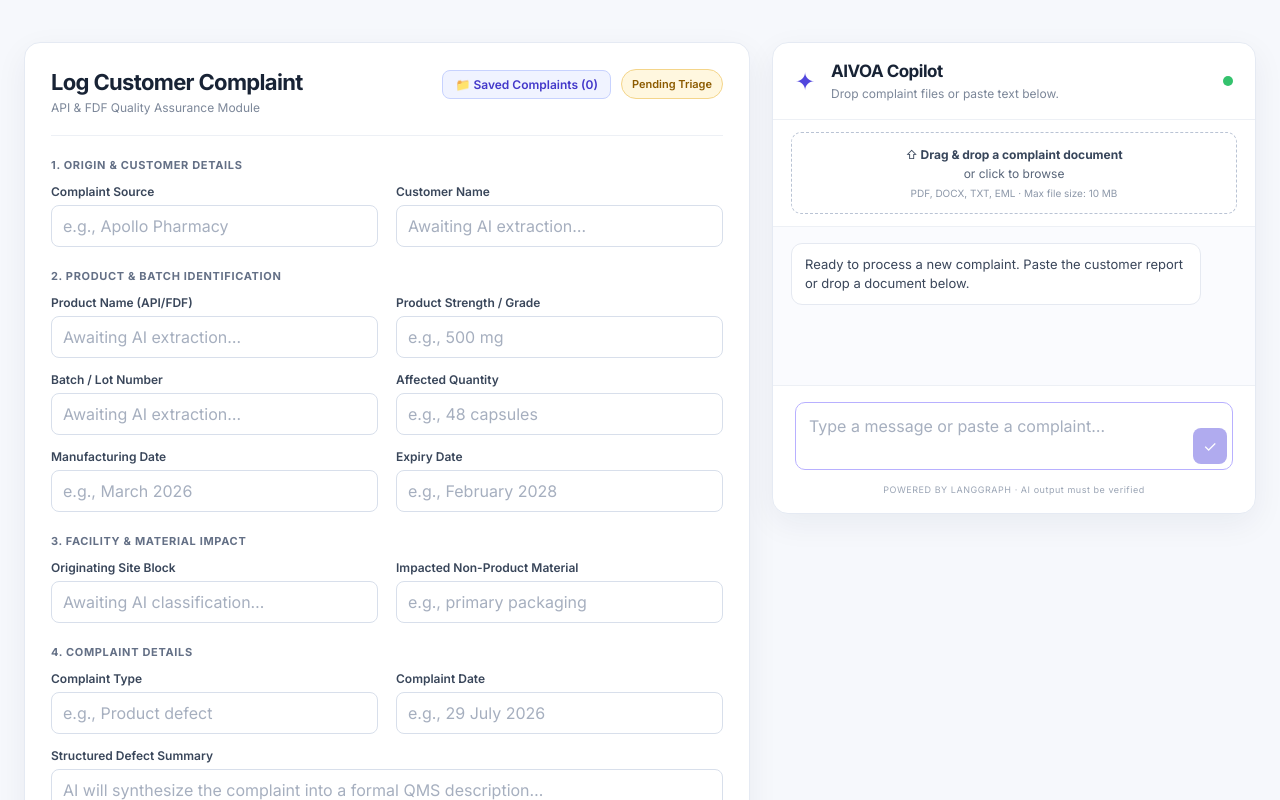
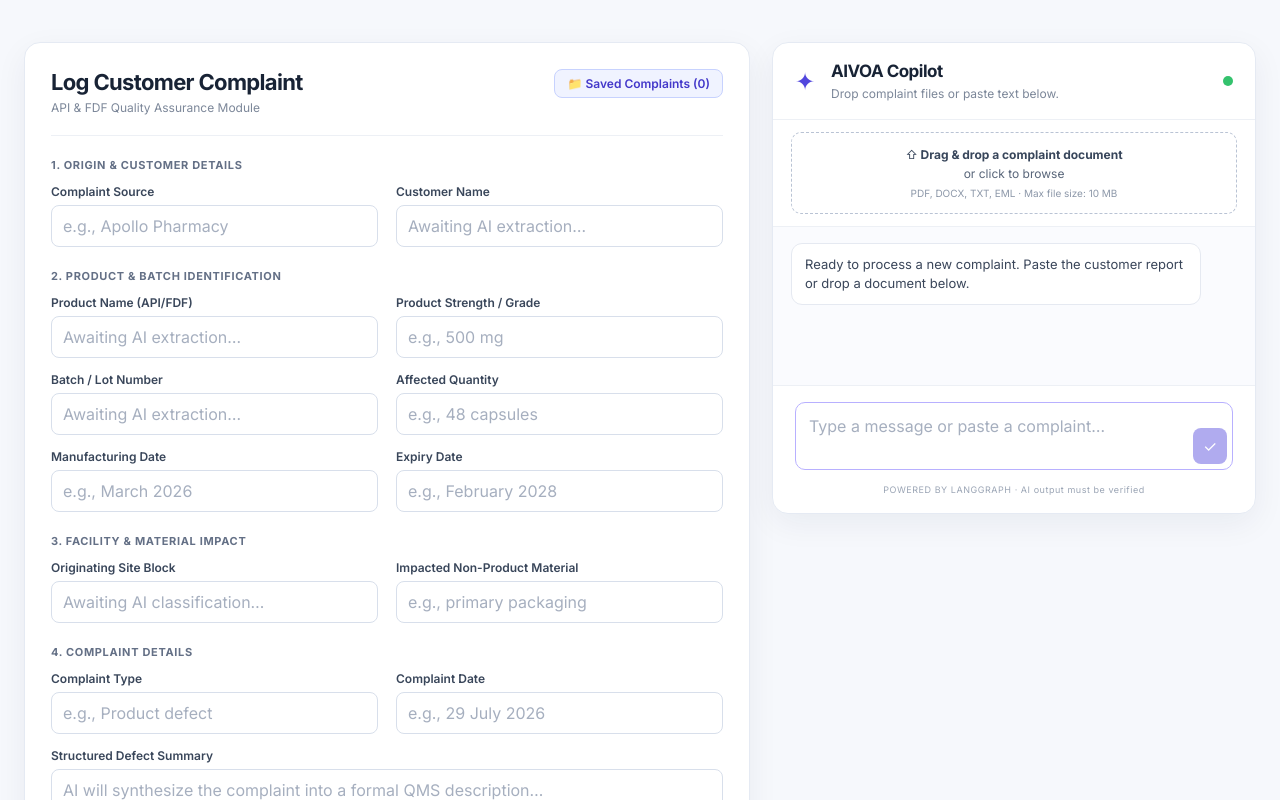
Before and after one commit to Aditya126291/AI-powered-Customer-Complaint-Management-System, a React (Vite) app in the folder frontend/: page / in a window 1280 px wide. Shown: the top 800 px of the page. Built offline with nearby package versions, Linux system fonts and the light colour scheme; no server answers.

Commit message:
Remove Pending Triage status pill badge from form header

```diff
--- a/frontend/src/components/ComplaintForm.tsx
+++ b/frontend/src/components/ComplaintForm.tsx
@@ -146,9 +146,6 @@ export function ComplaintForm() {
           <button className="ledger-btn" onClick={() => setSavedModalOpen(true)}>
             📁 Saved Complaints ({savedCount})
           </button>
-          <span className={`status-pill ${status === 'Saved' ? 'status-saved' : ''}`}>
-            {status === 'Saved' ? `Editing (${lastSavedNumber})` : status}
-          </span>
         </div>
       </header>
 
```
Also changed, not shown: 1 other file (tests, documents, lock files or other folders).
